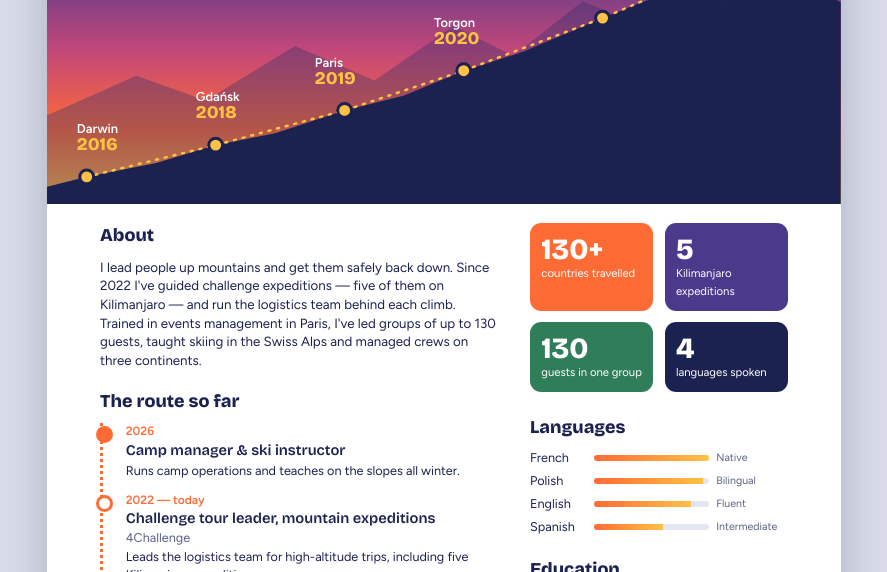
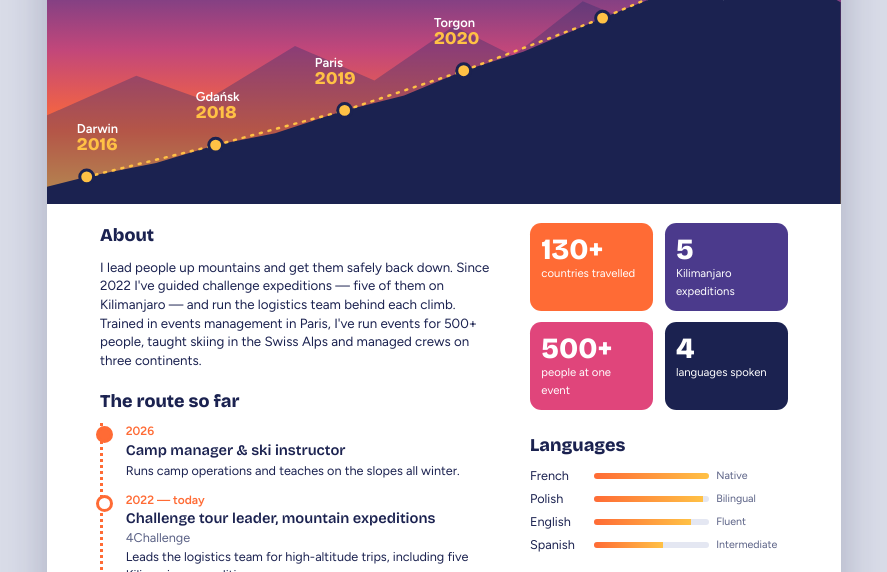
Before and after one commit to TheGeeP/laura, a plain HTML site: page claude/1-summit.html in a window 1280 px wide. Shown: the part 225-797 px from the top of the page, without its empty margins (196-1083 px from the left). Drawn offline with nearby package versions, Linux system fonts and the light colour scheme.

Commit message:
Update Claude CV stats and remove old working copy
Swap the "130 guests" stat for "500+ people at one event" (pink tile in
Summit), update the about copy to match, and refresh the gallery previews.
Drop cv-claude-version/, now duplicated by cv-designs/claude/, keeping the
original 2020 CV PDF in source/.

Co-Authored-By: Claude Opus 5.5 <noreply@anthropic.com>

```diff
--- a/claude/1-summit.html
+++ b/claude/1-summit.html
@@ -14,7 +14,7 @@
     --sunrise: #FF6B35;
     --savanna: #FFC145;
     --glacier: #A8DCEF;
-    --acacia: #2F7D59;
+    --pink: #E0457B;
     --ink: #1B2250;
     --muted: #5A6185;
     --paper: #FFFFFF;
@@ -109,7 +109,7 @@
   }
   .stat:nth-child(1) { background: var(--sunrise); }
   .stat:nth-child(2) { background: var(--dusk); }
-  .stat:nth-child(3) { background: var(--acacia); }
+  .stat:nth-child(3) { background: var(--pink); }
   .stat:nth-child(4) { background: var(--night); }
   .stat b { display: block; font-family: "Bricolage Grotesque", sans-serif; font-size: 22pt; line-height: 1; }
   .stat span { font-size: 8.5pt; }
@@ -188,7 +188,7 @@
   <div class="body">
     <section>
       <h2>About</h2>
-      <p class="about">I lead people up mountains and get them safely back down. Since 2022 I've guided challenge expeditions — five of them on Kilimanjaro — and run the logistics team behind each climb. Trained in events management in Paris, I've led groups of up to 130 guests, taught skiing in the Swiss Alps and managed crews on three continents.</p>
+      <p class="about">I lead people up mountains and get them safely back down. Since 2022 I've guided challenge expeditions — five of them on Kilimanjaro — and run the logistics team behind each climb. Trained in events management in Paris, I've run events for 500+ people, taught skiing in the Swiss Alps and managed crews on three continents.</p>
 
       <h2>The route so far</h2>
       <ol class="route" reversed>
@@ -232,7 +232,7 @@
       <div class="stats">
         <div class="stat"><b>130+</b><span>countries travelled</span></div>
         <div class="stat"><b>5</b><span>Kilimanjaro expeditions</span></div>
-        <div class="stat"><b>130</b><span>guests in one group</span></div>
+        <div class="stat"><b>500+</b><span>people at one event</span></div>
         <div class="stat"><b>4</b><span>languages spoken</span></div>
       </div>
 
```
Also changed, not shown: claude/2-passport.html (+1 -1 lines), claude/3-riso.html (+1 -1 lines), claude/4-piste.html (+1 -1 lines), assets/claude-1-summit.png, assets/claude-4-piste.png.
